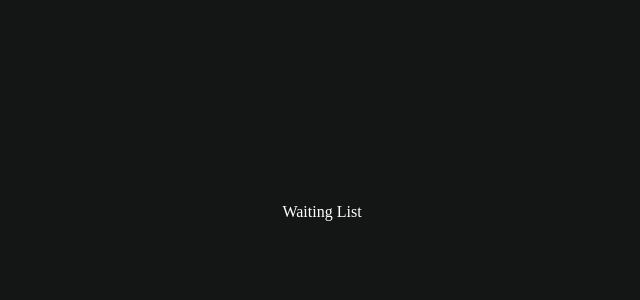
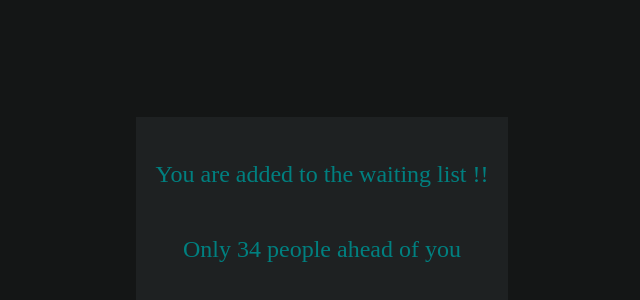
Before and after one commit to Pavangbhat/Signup-flow, a React (Create React App) app: page /waiting-list in a window 1280 px wide. Shown: the part 196-496 px from the top of the page, without its empty margins (318-958 px from the left). Built offline with nearby package versions, Linux system fonts and the light colour scheme.

Commit message:
implemented waiting list page

```diff
--- a/src/pages/waitingList/index.js
+++ b/src/pages/waitingList/index.js
@@ -2,7 +2,12 @@ import React from "react";
 import "./style.css";
 
 const WaitingList = () => {
-  return <div>Waiting List</div>;
+  return (
+    <div data-testid="cardWrapper" className="cardWrapper">
+      <p>You are added to the waiting list !!</p>
+      <p>Only 34 people ahead of you</p>
+    </div>
+  );
 };
 
 export default WaitingList;
--- a/src/pages/waitingList/style.css
+++ b/src/pages/waitingList/style.css
@@ -0,0 +1,13 @@
+.cardWrapper {
+  display: flex;
+  flex-direction: column;
+  align-items: center;
+  justify-content: space-around;
+  background-color: #1e2122;
+  padding: 20px;
+}
+
+.cardWrapper > p {
+  font-size: x-large;
+  color: teal;
+}
```
